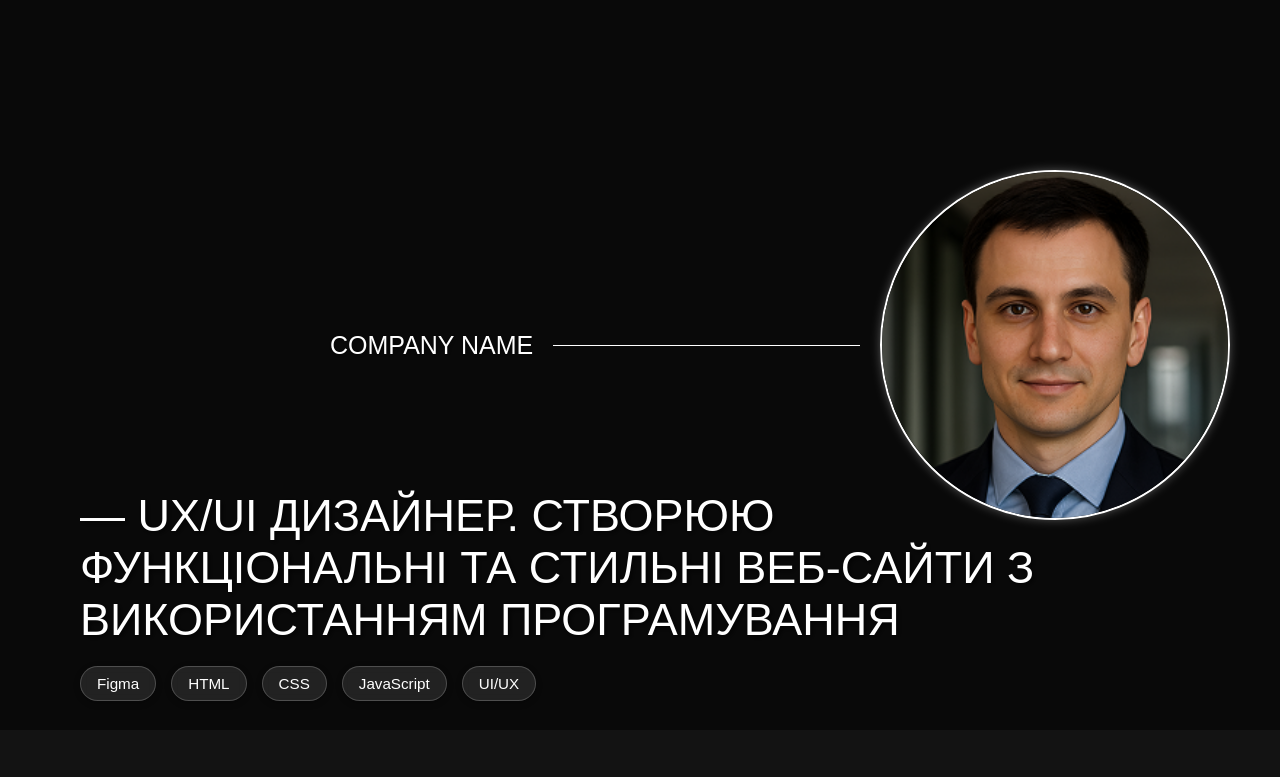
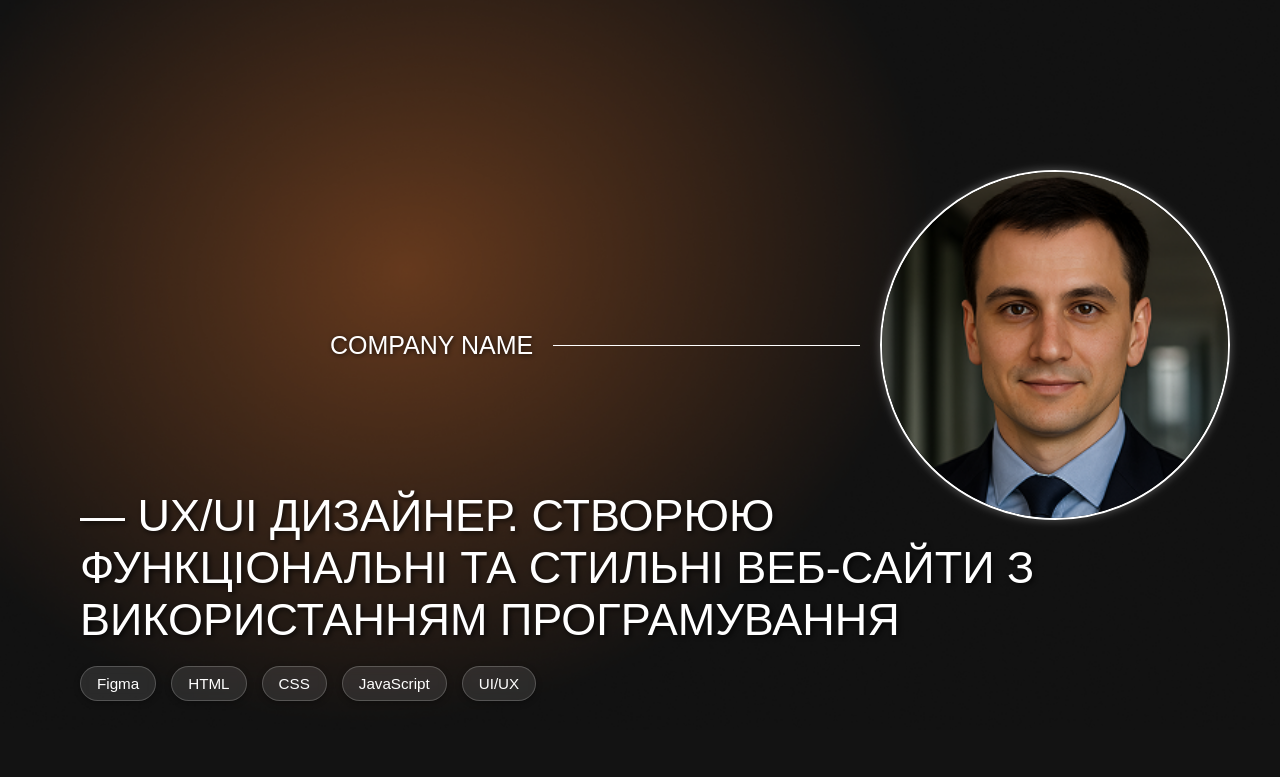
Before and after one commit to Ajwata/company-template, a plain HTML site: page index.html in a window 1280 px wide. Shown: the part 70-847 px from the top of the page. Drawn offline with Linux system fonts and the light colour scheme; a web font is replaced by a local one.

Commit message:
styles.css

```diff
--- a/css/styles.css
+++ b/css/styles.css
@@ -138,7 +138,7 @@ body, html {
 .hero {
     width: 100%;
     height: 100vh;
-    background-image: url('./assets/Hero.jpg');
+    background-image: url('../assets/Hero.jpg');
     background-size: cover;
     background-position: center;
     display: flex;
```
